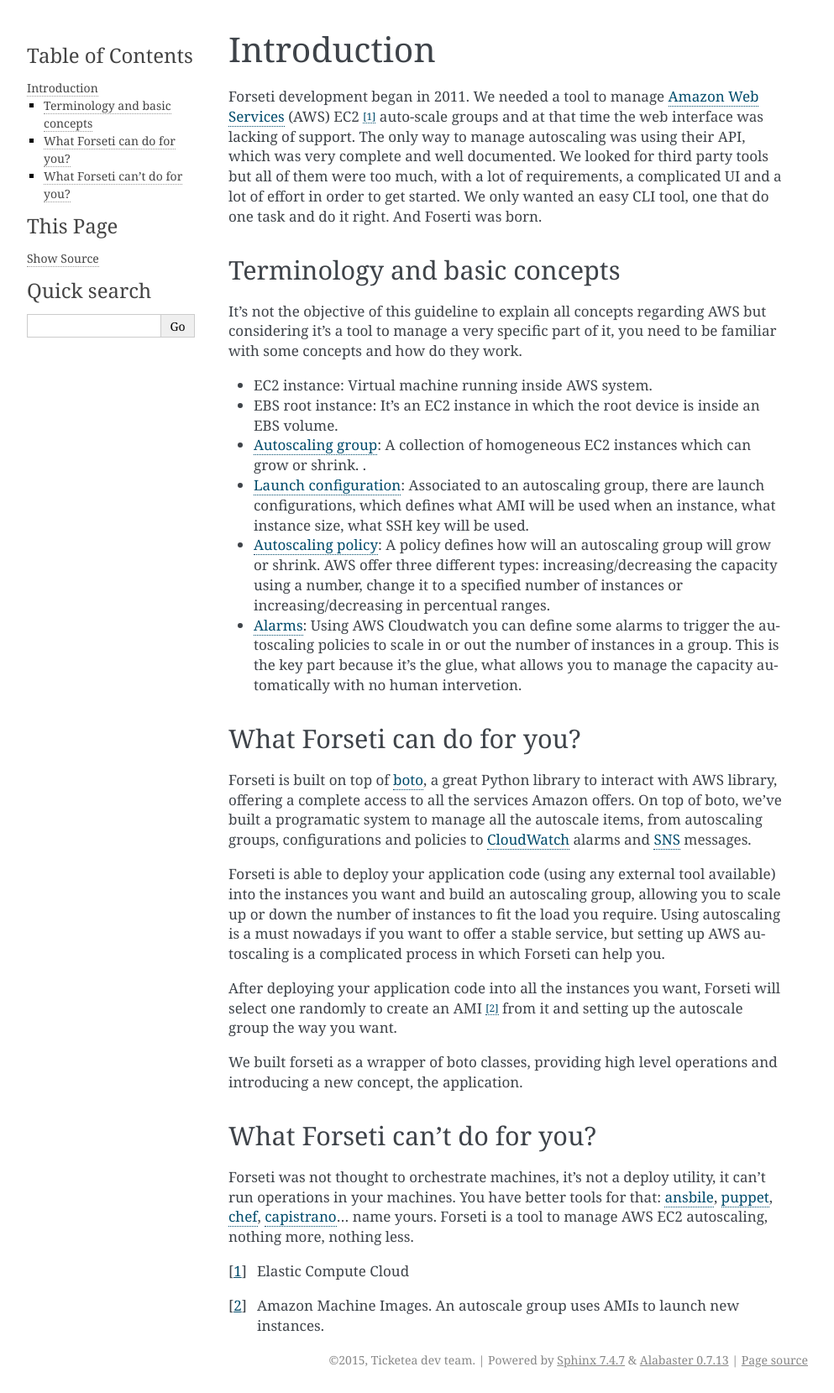
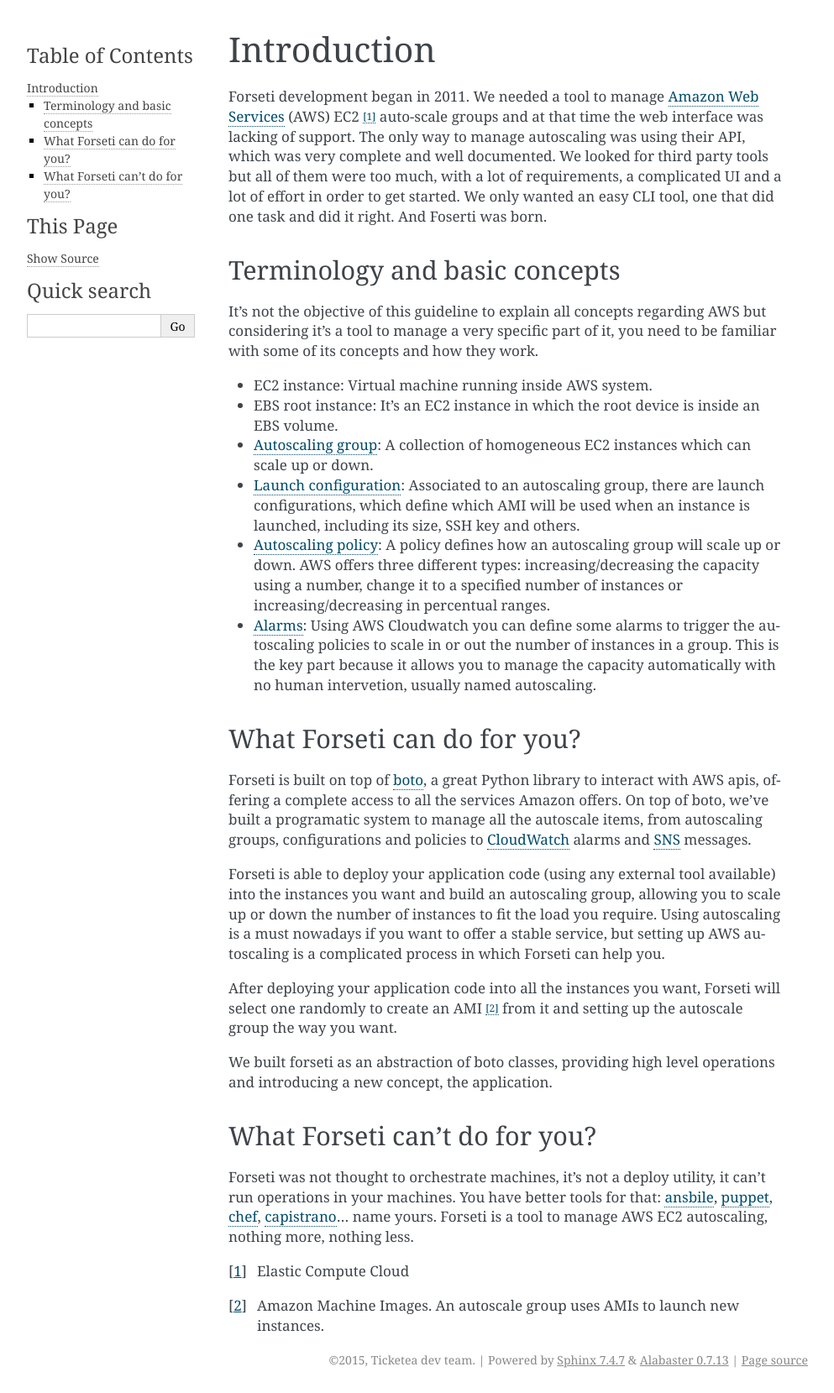
Before and after one commit to esanchezm/forseti, a Sphinx documentation site: the page built from docs/source/introduction.rst, in a window 1280 px wide. Shown: the whole page at 84% size, without its empty margins (148-1141 px from the left). Built offline with Sphinx 7.4.7, drawn with Linux system fonts in a browser that asks for light colours.

Commit message:
Fixing some typos and some English rewriting of the docs

```diff
--- a/docs/source/index.rst
+++ b/docs/source/index.rst
@@ -3,8 +3,11 @@
 
 Forseti is a two-in-one utility:
 
+* A CLI tool to manage your AWS autoscaling groups, policies, etc. It allows you to easily deploy your code in AWS using your preferred strategy defined as a _deployer_. A _deployer_ is a class that, using previous models, defines a deployment strategy. More on this later.
 * A set of classes wrapping boto, provinding friendly high level operations that allow you to easily do common administration operations.
-* A CLI tool to manage your AWS autoscaling groups, policies, etc. It allows you to easily deploy your code in AWS using your preferred strategy defined as a *deployer*. A *deployer* is a class that, using previous models, defines a deployment strategy.
+
+Forseti is devops agnostic in the sense that it all their commands can be plugged with any orquestration tool you use, in ticketea we've used Chef, Puppet and Ansible in conjuction with it.
+
 
 Contents:
 
--- a/docs/source/introduction.rst
+++ b/docs/source/introduction.rst
@@ -3,35 +3,35 @@
 Introduction
 ============
 
-Forseti development began in 2011. We needed a tool to manage `Amazon Web Services <https://aws.amazon.com/>`_ (AWS) EC2 [1]_ auto-scale groups and at that time the web interface was lacking of support. The only way to manage autoscaling was using their API, which was very complete and well documented. We looked for third party tools but all of them were too much, with a lot of requirements, a complicated UI and a lot of effort in order to get started. We only wanted an easy CLI tool, one that do one task and do it right. And Foserti was born.
+Forseti development began in 2011. We needed a tool to manage `Amazon Web Services <https://aws.amazon.com/>`_ (AWS) EC2 [1]_ auto-scale groups and at that time the web interface was lacking of support. The only way to manage autoscaling was using their API, which was very complete and well documented. We looked for third party tools but all of them were too much, with a lot of requirements, a complicated UI and a lot of effort in order to get started. We only wanted an easy CLI tool, one that did one task and did it right. And Foserti was born.
 
 Terminology and basic concepts
 ------------------------------
 
-It's not the objective of this guideline to explain all concepts regarding AWS but considering it's a tool to manage a very specific part of it, you need to be familiar with some concepts and how do they work.
+It's not the objective of this guideline to explain all concepts regarding AWS but considering it's a tool to manage a very specific part of it, you need to be familiar with some of its concepts and how they work.
 
 * EC2 instance: Virtual machine running inside AWS system.
 
 * EBS root instance: It's an EC2 instance in which the root device is inside an EBS volume.
 
-* `Autoscaling group <http://docs.aws.amazon.com/AutoScaling/latest/DeveloperGuide/AutoScalingGroup.html>`_: A collection of homogeneous EC2 instances which can grow or shrink. .
+* `Autoscaling group <http://docs.aws.amazon.com/AutoScaling/latest/DeveloperGuide/AutoScalingGroup.html>`_: A collection of homogeneous EC2 instances which can scale up or down.
 
-* `Launch configuration <http://docs.aws.amazon.com/AutoScaling/latest/DeveloperGuide/LaunchConfiguration.html>`_: Associated to an autoscaling group, there are launch configurations, which defines what AMI will be used when an instance, what instance size, what SSH key will be used.
+* `Launch configuration <http://docs.aws.amazon.com/AutoScaling/latest/DeveloperGuide/LaunchConfiguration.html>`_: Associated to an autoscaling group, there are launch configurations, which define which AMI will be used when an instance is launched, including its size, SSH key and others.
 
-* `Autoscaling policy <http://docs.aws.amazon.com/AutoScaling/latest/DeveloperGuide/as-scale-based-on-demand.html#as-scaling-policies>`_: A policy defines how will an autoscaling group will grow or shrink. AWS offer three different types: increasing/decreasing the capacity using a number, change it to a specified number of instances or increasing/decreasing in percentual ranges.
+* `Autoscaling policy <http://docs.aws.amazon.com/AutoScaling/latest/DeveloperGuide/as-scale-based-on-demand.html#as-scaling-policies>`_: A policy defines how an autoscaling group will scale up or down. AWS offers three different types: increasing/decreasing the capacity using a number, change it to a specified number of instances or increasing/decreasing in percentual ranges.
 
-* `Alarms <http://docs.aws.amazon.com/AutoScaling/latest/DeveloperGuide/policy_creating.html#policy-creating-scalingpolicies-console>`_: Using AWS Cloudwatch you can define some alarms to trigger the autoscaling policies to scale in or out the number of instances in a group. This is the key part because it's the glue, what allows you to manage the capacity automatically with no human intervetion.
+* `Alarms <http://docs.aws.amazon.com/AutoScaling/latest/DeveloperGuide/policy_creating.html#policy-creating-scalingpolicies-console>`_: Using AWS Cloudwatch you can define some alarms to trigger the autoscaling policies to scale in or out the number of instances in a group. This is the key part because it allows you to manage the capacity automatically with no human intervetion, usually named autoscaling.
 
 What Forseti can do for you?
 ----------------------------
 
-Forseti is built on top of `boto <http://boto.readthedocs.org/en/latest/index.html>`_, a great Python library to interact with AWS library, offering a complete access to all the services Amazon offers. On top of boto, we've built a programatic system to manage all the autoscale items, from autoscaling groups, configurations and policies to `CloudWatch <https://aws.amazon.com/cloudwatch/>`_ alarms and `SNS <https://aws.amazon.com/sns/>`_ messages.
+Forseti is built on top of `boto <http://boto.readthedocs.org/en/latest/index.html>`_, a great Python library to interact with AWS apis, offering a complete access to all the services Amazon offers. On top of boto, we've built a programatic system to manage all the autoscale items, from autoscaling groups, configurations and policies to `CloudWatch <https://aws.amazon.com/cloudwatch/>`_ alarms and `SNS <https://aws.amazon.com/sns/>`_ messages.
 
 Forseti is able to deploy your application code (using any external tool available) into the instances you want and build an autoscaling group, allowing you to scale up or down the number of instances to fit the load you require. Using autoscaling is a must nowadays if you want to offer a stable service, but setting up AWS autoscaling is a complicated process in which Forseti can help you.
 
 After deploying your application code into all the instances you want, Forseti will select one randomly to create an AMI [2]_ from it and setting up the autoscale group the way you want.
 
-We built forseti as a wrapper of boto classes, providing high level operations and introducing a new concept, the application.
+We built forseti as an abstraction of boto classes, providing high level operations and introducing a new concept, the application.
 
 What Forseti can't do for you?
 ------------------------------
--- a/docs/source/list_of_commands.rst
+++ b/docs/source/list_of_commands.rst
@@ -3,7 +3,7 @@
 List of available oficial commands
 ==================================
 
-Forseti commands system is extendible system so anyone can create their own commands and operations. We've created our own commands which are bundled by default. Those commands are common operations like creating, regenerating, deploying and showing the status of an application and its autoscaling group.
+Forseti command system is an extensible system so anyone can create their own commands and operations. We've created our own set of commands which are bundled by default. Those commands are common operations like creating, regenerating, deploying and showing the status of an application and its autoscaling group.
 
 .. program:: forseti init
 
--- a/docs/source/questions_and_answers.rst
+++ b/docs/source/questions_and_answers.rst
@@ -6,9 +6,9 @@
 Why did we call it Forseti?
 ---------------------------
 
-We like to use gods names in our internal projects. We began using only norse gods, but currently we have also greek and roman gods. In the norse mythology, Forseti is "the presiding one" and we thought it has some coincidences with the purpose of this application. Forseti is the president of our applications, the utility which rules them all.
+We like to use god's names for our internal projects. We began using only Norse gods, but currently we have also Greek and Roman gods. In the Norse mythology, Forseti is "the presiding one" and we thought it has some coincidences with the purpose of this application. Forseti is the president of our applications, the utility which rules them all.
 
 Why did you create Forseti instead of using other utilities or AWS official tools such as CloudFormation or CodeDeploy?
 -----------------------------------------------------------------------------------------------------------------------
 
-We began building Forseti in 2013 and in that time there were no AWS official tools nor an interface to EC2 Autoscale. There was a good API to create images, alarmas and autoscale groups but we missed an easy tool to mix everything. We did some research with [Netflix' asgard](https://github.com/Netflix/asgard) but it was a bit too much for us. So we started building Forseti to fit our needs and make it quick.
+We began building Forseti in 2013 and at that time there were no AWS official tools nor an interface to EC2 Autoscale. There was a good API to create images, alarms and autoscale groups but we missed an easy tool to mix everything. We did some research with [Netflix' asgard](https://github.com/Netflix/asgard) but it was a bit too much for us. So we started building Forseti to fit our needs and make it quick.
--- a/docs/source/quickstart.rst
+++ b/docs/source/quickstart.rst
@@ -6,7 +6,7 @@
 Configuring AWS access
 ----------------------
 
-The first thing you need to do is configuring your AWS credentials and the region you want to use. Forseti depends on boto, so you can read their `getting started guideling <http://boto.readthedocs.org/en/latest/getting_started.html#configuring-boto-credentials>`_ to get all the information you need. The minimum setup that Forseti requires is creating a file in `~/.boto` with this content::
+The first thing you need to do is configure your AWS credentials and the region you want to use. Forseti depends on boto, so you can read their `getting started guideling <http://boto.readthedocs.org/en/latest/getting_started.html#configuring-boto-credentials>`_ to get all the information you need. The minimum setup that Forseti requires is creating a file in `~/.boto` with this content::
 
     [Boto]
     autoscale_region_name = eu-west-1
@@ -35,9 +35,9 @@
 Setting up a Forseti application
 --------------------------------
 
-If you're already running instances in AWS, the best way to start with forseti is using the `init` command. This command will help you creating an application using an instance (it could be running or stopped)::
+If you're already running instances in AWS, the best way to start with Forseti is using the `init` command. This command will help you creating an application using an instance (it could be running or stopped)::
 
-    forseti init application_name i-xxxxxxxx --deployer=deploy_and_snapshot
+    forseti init <application_name> i-xxxxxxxx --deployer=deploy_and_snapshot
 
 This will create for you an autoscaling group, using an AMI created from the selected instance. That information will be added to the Forseti configuration file, located in `~/.forseti/config.json`. Move to :ref:`configuring_forseti`
 
```
Also changed, not shown: README.md (+15 -13 lines), docs/source/configuring_forseti.rst (+4 -4 lines).
